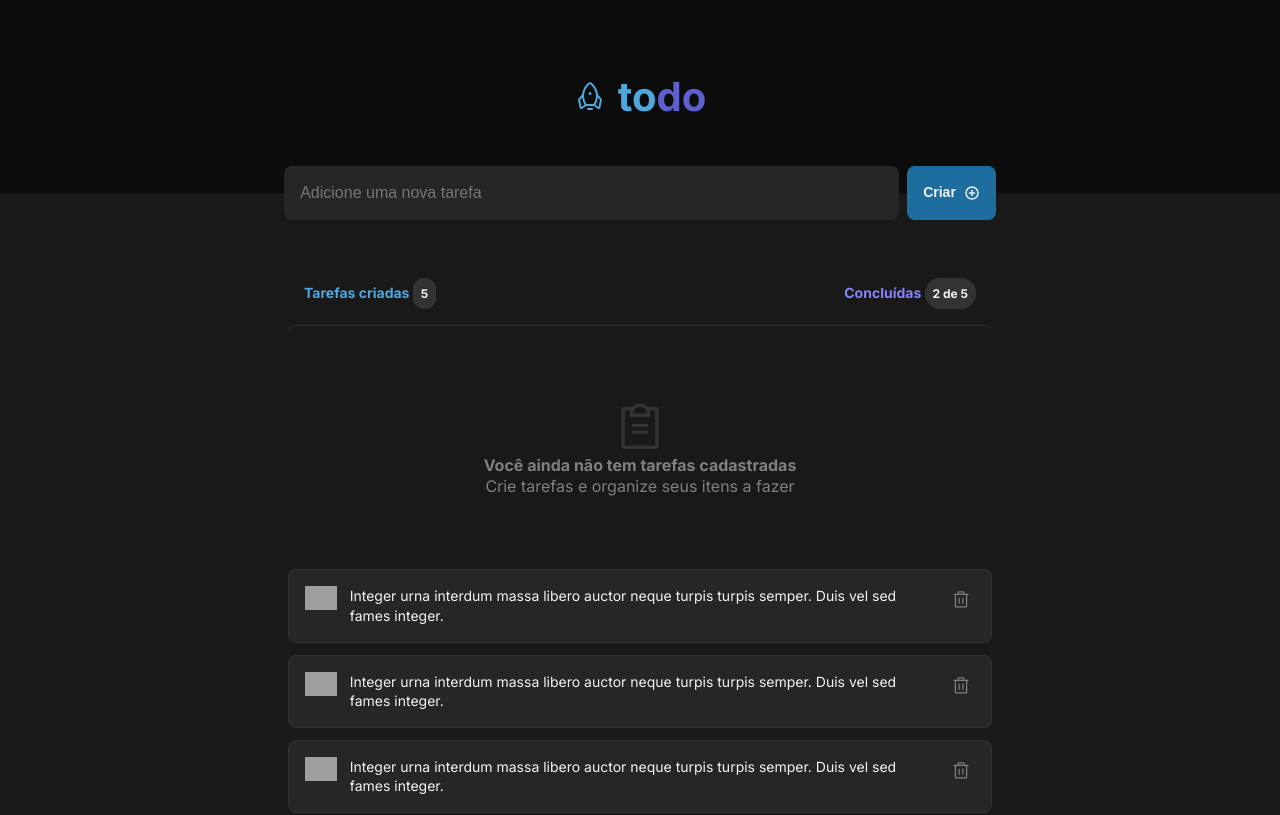
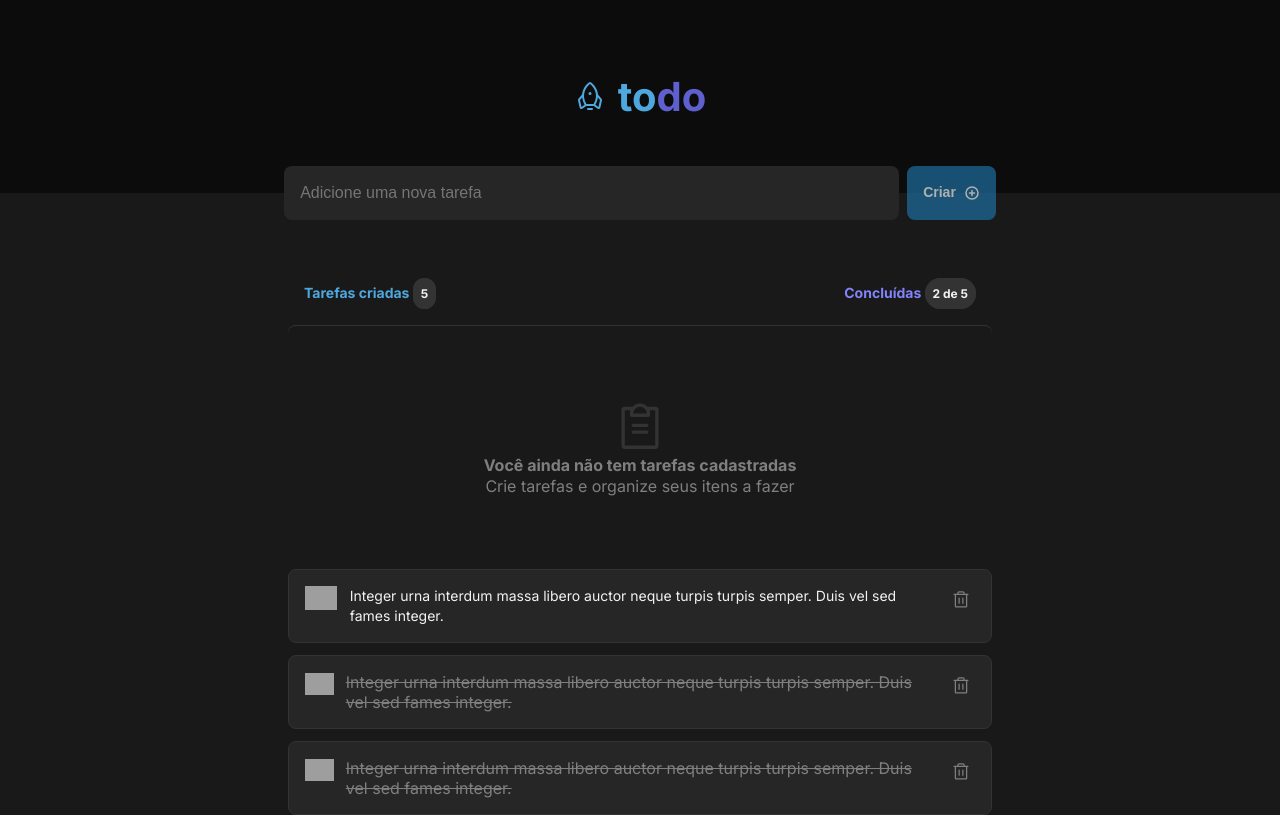
Before and after one commit to caiquefcavalheiro/todo-list, a React (Vite) app: page / in a window 1280 px wide. Built offline with nearby package versions, Linux system fonts and the light colour scheme; grey boxes are pictures that could not be loaded.

Commit message:
feat: finalized the functionality of the form

```diff
--- a/src/App.tsx
+++ b/src/App.tsx
@@ -1,14 +1,12 @@
 import "./App.css";
 
 import { Header } from "./Header";
-import { Form } from "./Form";
 import { TodoList } from "./TodoList";
 
 function App() {
   return (
     <>
       <Header />
-      <Form />
       <TodoList />
     </>
   );
--- a/src/Form.module.css
+++ b/src/Form.module.css
@@ -35,8 +35,13 @@
   cursor: pointer;
 }
 
-.listForm button:hover {
+.listForm button[type="submit"]:not(:disabled):hover {
   background-color: var(--color-blue);
+}
+
+.listForm button:disabled {
+  opacity: 0.7;
+  cursor: not-allowed;
 }
 
 @media (min-width: 768px) {
--- a/src/Form.tsx
+++ b/src/Form.tsx
@@ -1,11 +1,43 @@
 import styles from "./Form.module.css";
 import { PlusCircle } from "@phosphor-icons/react";
+import { Task } from "./TodoList";
+import { ChangeEvent, FormEvent, InvalidEvent, useState } from "react";
 
-export function Form() {
+interface FormProps {
+  addTask: (task: Task) => void;
+}
+
+export function Form({ addTask }: FormProps) {
+  const [content, setContent] = useState("");
+
+  const handleSubmitTask = (event: FormEvent) => {
+    event.preventDefault();
+    addTask({ content, isCompleted: false });
+    setContent("");
+  };
+
+  const handleNewContentInvalid = (event: InvalidEvent<HTMLInputElement>) => {
+    event.target.setCustomValidity("Esse campo é obrigatório");
+  };
+
+  const handleNewContentChange = (event: ChangeEvent<HTMLInputElement>) => {
+    event.target.setCustomValidity("");
+    setContent(event.target.value);
+  };
+
+  const isNewContentEmpyt = content.length === 0;
+
   return (
-    <form className={styles.listForm}>
-      <input type="text" placeholder="Adicione uma nova tarefa" />
-      <button>
+    <form onSubmit={handleSubmitTask} className={styles.listForm}>
+      <input
+        name="content"
+        onInvalid={handleNewContentInvalid}
+        onChange={handleNewContentChange}
+        value={content}
+        type="text"
+        placeholder="Adicione uma nova tarefa"
+      />
+      <button type="submit" disabled={isNewContentEmpyt}>
         Criar
         <PlusCircle weight={"bold"} className={styles.plusIcon} size={16} />
       </button>
--- a/src/TodoList.module.css
+++ b/src/TodoList.module.css
@@ -76,10 +76,15 @@
   gap: 0.75rem;
 }
 
-.listItem p {
+.unchecked {
   color: var(--color-gray-100);
   font-size: 0.875rem;
   line-height: 1.4;
+}
+
+.checked {
+  text-decoration: line-through;
+  color: var(--color-gray-300);
 }
 
 .listItem button {
--- a/src/TodoList.tsx
+++ b/src/TodoList.tsx
@@ -1,8 +1,40 @@
 import { ClipboardText, Trash } from "@phosphor-icons/react";
 import styles from "./TodoList.module.css";
+import { Form } from "./Form";
+import { useState } from "react";
+
+export interface Task {
+  content: string;
+  isCompleted: boolean;
+}
 
 export function TodoList() {
+  const [tasks, setTasks] = useState<Task[]>([]);
+
+  const addTask = (newTask: Task) => {
+    console.log(newTask);
+    setTasks((state) => [...state, newTask]);
+  };
+
+  const handleRemoveTask = (excludeTask: Task) => {
+    const taskFilterOne = tasks.filter(
+      (task) => task.content === excludeTask.content
+    );
+    setTasks(taskFilterOne);
+  };
+
+  const handleCompleteOrIncomplete = (changeTask: Task) => {
+    changeTask.isCompleted = !changeTask.isCompleted;
+    const taskExcludeOne = tasks.filter(
+      (task) => task.content !== changeTask.content
+    );
+    taskExcludeOne.push(changeTask);
+    setTasks(taskExcludeOne);
+  };
+
   return (
+    <>
+      <Form addTask={addTask} />
       <main className={styles.mainContainer}>
         <section className={styles.taskInfo}>
           <strong className={styles.taskCreate}>
@@ -25,7 +57,7 @@ export function TodoList() {
               ) : (
                 <span className={styles.circle} />
               )}
-            <p>
+              <p className={false ? styles.checked : styles.unchecked}>
                 Integer urna interdum massa libero auctor neque turpis turpis
                 semper. Duis vel sed fames integer.
               </p>
@@ -39,7 +71,7 @@ export function TodoList() {
               ) : (
                 <span className={styles.circle} />
               )}
-            <p>
+              <p className={true ? styles.checked : styles.unchecked}>
                 Integer urna interdum massa libero auctor neque turpis turpis
                 semper. Duis vel sed fames integer.
               </p>
@@ -53,7 +85,7 @@ export function TodoList() {
               ) : (
                 <span className={styles.circle} />
               )}
-            <p>
+              <p className={true ? styles.checked : styles.unchecked}>
                 Integer urna interdum massa libero auctor neque turpis turpis
                 semper. Duis vel sed fames integer.
               </p>
@@ -64,5 +96,6 @@ export function TodoList() {
           </div>
         </section>
       </main>
+    </>
   );
 }
```
Lines whose indentation alone changed are shown as unchanged.
